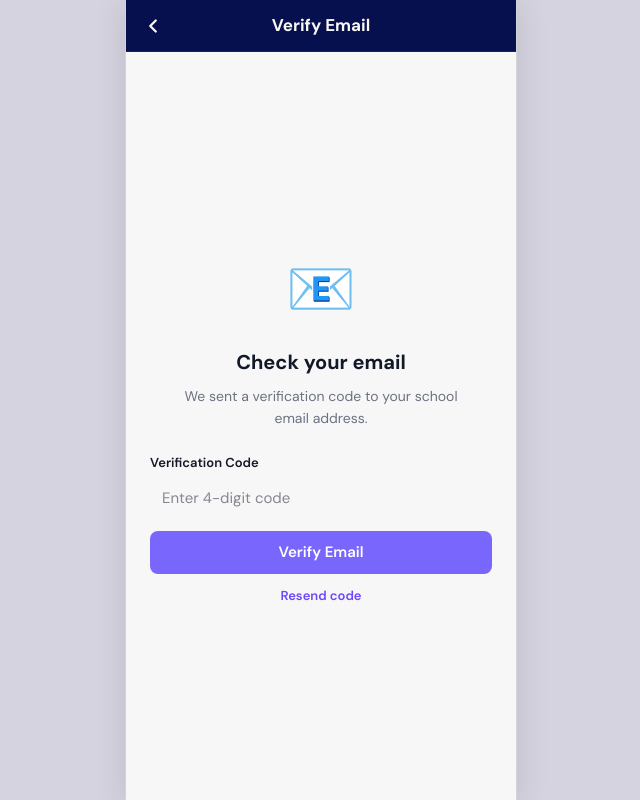
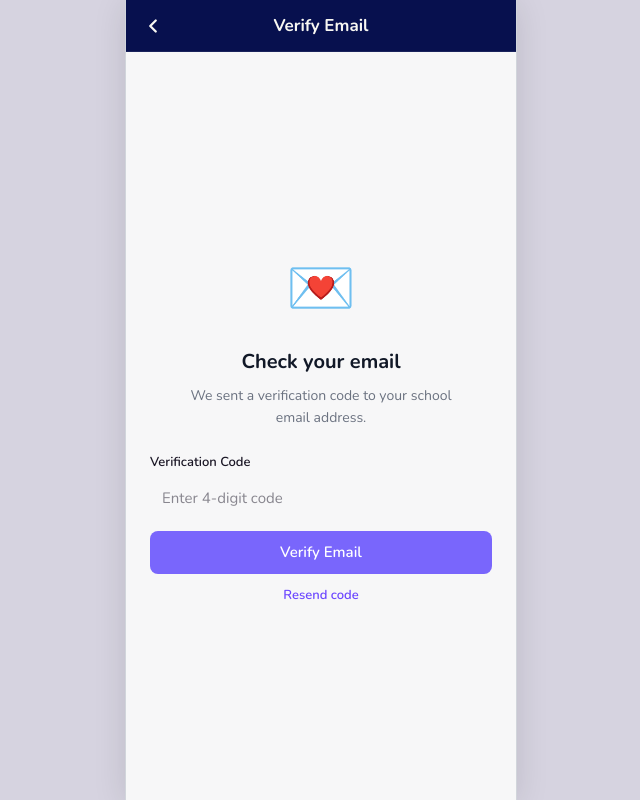
Before and after one commit to ArdiDev1/Yugo-Carpooling-App, a React (Vite) app in the folder frontend/: page /verify-email in a window 1280 px wide. Shown: the whole page, without its empty margins (319-959 px from the left). Built offline with nearby package versions, Linux system fonts and the light colour scheme.

Commit message:
changed font to Nunito

```diff
--- a/frontend/src/pages/auth/EmailVerificationPage.jsx
+++ b/frontend/src/pages/auth/EmailVerificationPage.jsx
@@ -29,7 +29,7 @@
     <div style={{ height: "100dvh", display: "flex", flexDirection: "column", backgroundColor: "#F7F7F8" }}>
       <PageHeader title="Verify Email" showBack />
       <div style={{ flex: 1, display: "flex", flexDirection: "column", alignItems: "center", justifyContent: "center", padding: "24px 24px" }}>
-        <div style={{ fontSize: 56, marginBottom: 16 }}>📧</div>
+        <div style={{ fontSize: 56, marginBottom: 16 }}>💌</div>
         <h2 style={{ fontSize: 20, fontWeight: 700, color: "#111827", textAlign: "center", margin: "0 0 8px" }}>
           Check your email
         </h2>
--- a/frontend/src/styles/globals.css
+++ b/frontend/src/styles/globals.css
@@ -1,4 +1,4 @@
-@import url('https://fonts.googleapis.com/css2?family=DM+Sans:ital,opsz,wght@0,9..40,300;0,9..40,400;0,9..40,500;0,9..40,600;0,9..40,700;1,9..40,400&display=swap');
+@import url('https://fonts.googleapis.com/css2?family=Nunito:ital,wght@0,300;0,400;0,500;0,600;0,700;0,800;1,400&display=swap');
 @import "tailwindcss";
 
 @theme {
@@ -19,7 +19,7 @@
   --radius-pill: 999px;
   --radius-input: 8px;
 
-  --font-sans: 'DM Sans', system-ui, sans-serif;
+  --font-sans: 'Nunito', system-ui, sans-serif;
 }
 
 body {
--- a/frontend/src/styles/theme.js
+++ b/frontend/src/styles/theme.js
@@ -35,6 +35,6 @@
     input: "8px",
   },
   font: {
-    sans: "'DM Sans', system-ui, sans-serif",
+    sans: "'Nunito', system-ui, sans-serif",
   },
 };
```
